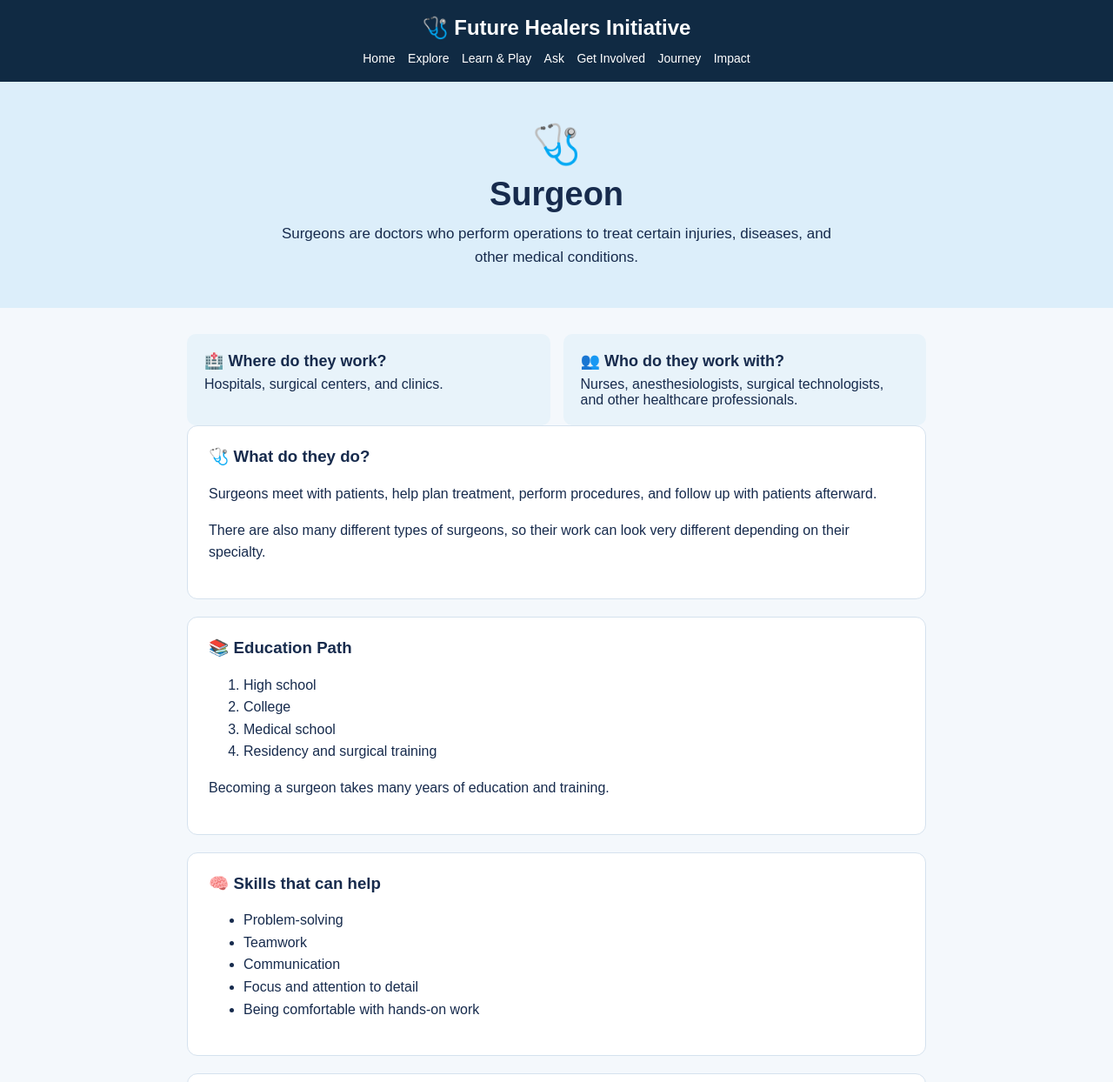
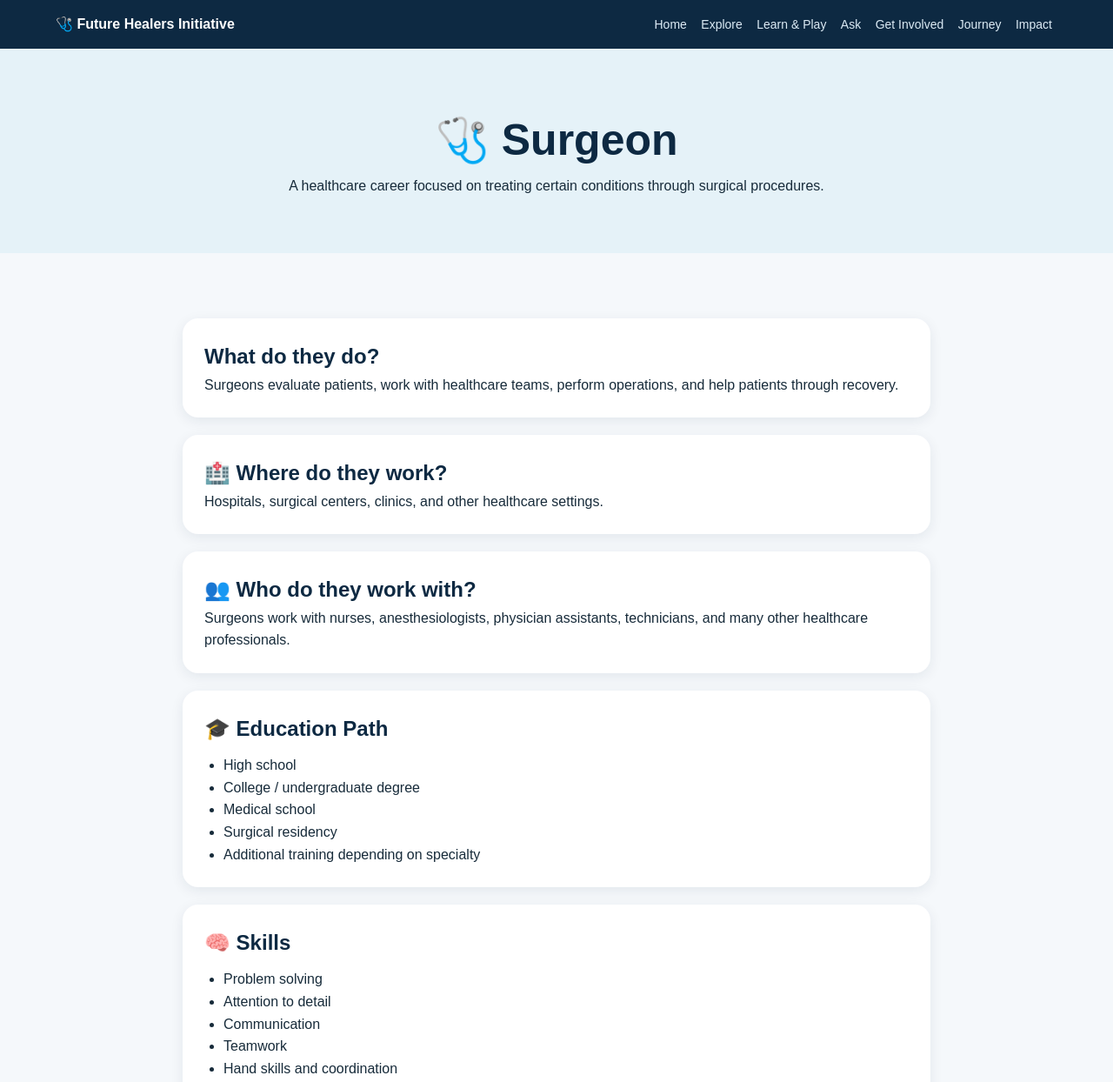
Before and after one commit to menchuvasquezashley/future-healers-initiative, a plain HTML site: page surgeon.html in a window 1280 px wide. Shown: the top 1244 px of the page at 87% size. Drawn offline with Linux system fonts and the light colour scheme.

Commit message:
Update surgeon.html

```diff
--- a/surgeon.html
+++ b/surgeon.html
@@ -2,149 +2,33 @@
 <html lang="en">
 <head>
 <meta charset="UTF-8">
-  <meta name="viewport" content="width=device-width, initial-scale=1.0">
-
-  <title>Surgeon | Future Healers Initiative</title>
+<meta name="viewport" content="width=device-width,initial-scale=1.0">
+<title>Surgeon | FHI</title>
 
 <style>
-    body {
-      margin: 0;
-      font-family: Arial, sans-serif;
-      background: #f4f8fc;
-      color: #172b4d;
-    }
-
-    header {
-      background: #102a43;
-      color: white;
-      padding: 18px;
-      text-align: center;
-    }
-
-    header h1 {
-      margin: 0;
-      font-size: 24px;
-    }
-
-    nav {
-      margin-top: 12px;
-    }
-
-    nav a {
-      color: white;
-      text-decoration: none;
-      margin: 0 5px;
-      font-size: 14px;
-    }
-
-    .hero {
-      text-align: center;
-      padding: 45px 20px;
-      background: #dceefa;
-    }
-
-    .hero .emoji {
-      font-size: 45px;
-    }
-
-    .hero h2 {
-      font-size: 38px;
-      margin: 10px 0;
-    }
-
-    .hero p {
-      max-width: 650px;
-      margin: auto;
-      line-height: 1.6;
-      font-size: 17px;
-    }
-
-    .container {
-      max-width: 850px;
-      margin: auto;
-      padding: 30px 20px;
-    }
-
-    .card {
-      background: white;
-      padding: 24px;
-      margin-bottom: 20px;
-      border-radius: 12px;
-      border: 1px solid #d5e2ee;
-    }
-
-    .card h3 {
-      margin-top: 0;
-    }
-
-    .card p,
-    .card li {
-      line-height: 1.6;
-    }
-
-    .facts {
-      display: grid;
-      grid-template-columns: repeat(2, 1fr);
-      gap: 15px;
-    }
-
-    .fact {
-      background: #e8f3fa;
-      padding: 20px;
-      border-radius: 10px;
-    }
-
-    .fact strong {
-      display: block;
-      margin-bottom: 7px;
-      font-size: 18px;
-    }
-
-    .buttons {
-      text-align: center;
-      margin: 30px 0;
-    }
-
-    .button {
-      display: inline-block;
-      background: #1769aa;
-      color: white;
-      text-decoration: none;
-      padding: 12px 18px;
-      border-radius: 8px;
-      margin: 5px;
-    }
-
-    footer {
-      background: #102a43;
-      color: white;
-      text-align: center;
-      padding: 25px;
-    }
-
-    @media (max-width: 650px) {
-      .facts {
-        grid-template-columns: 1fr;
-      }
-
-      .hero h2 {
-        font-size: 30px;
-      }
-
-      nav a {
-        display: inline-block;
-        margin: 5px;
-      }
-    }
+*{box-sizing:border-box;margin:0;padding:0}
+body{font-family:Arial,sans-serif;background:#f5f8fb;color:#172b3a;line-height:1.6}
+nav{background:#0d2942;padding:15px 5%;display:flex;justify-content:space-between;flex-wrap:wrap;gap:10px}
+.logo{color:white;font-weight:bold}
+nav a{color:#dcebf5;text-decoration:none;margin:0 6px;font-size:14px}
+.hero{text-align:center;background:#e5f2f8;padding:65px 20px}
+.hero h1{font-size:50px;color:#0d2942}
+section{max-width:900px;margin:auto;padding:55px 20px}
+.card{background:white;padding:25px;border-radius:18px;margin-top:20px;box-shadow:0 4px 15px rgba(13,41,66,.08)}
+h2{color:#0d2942}
+h3{color:#0d5c82}
+ul{margin:10px 0 0 22px}
+.button{display:inline-block;background:#0d5c82;color:white;padding:12px 18px;border-radius:10px;text-decoration:none;font-weight:bold;margin-top:20px}
+footer{background:#0d2942;color:white;text-align:center;padding:30px}
+@media(max-width:700px){nav{justify-content:center}.hero h1{font-size:40px}}
 </style>
 </head>
 
 <body>
 
-<header>
-  <h1>🩺 Future Healers Initiative</h1>
-
 <nav>
+<div class="logo">🩺 Future Healers Initiative</div>
+<div>
 <a href="index.html">Home</a>
 <a href="explore.html">Explore</a>
 <a href="learn.html">Learn & Play</a>
@@ -152,98 +36,74 @@
 <a href="involved.html">Get Involved</a>
 <a href="journey.html">Journey</a>
 <a href="impact.html">Impact</a>
+</div>
 </nav>
+
+<header class="hero">
+<h1>🩺 Surgeon</h1>
+<p>A healthcare career focused on treating certain conditions through surgical procedures.</p>
 </header>
 
-<section class="hero">
-  <div class="emoji">🩺</div>
-
-  <h2>Surgeon</h2>
-
-  <p>
-    Surgeons are doctors who perform operations to treat certain injuries,
-    diseases, and other medical conditions.
-  </p>
-</section>
-
-<main class="container">
-
-  <div class="facts">
-
-    <div class="fact">
-      <strong>🏥 Where do they work?</strong>
-      Hospitals, surgical centers, and clinics.
-    </div>
-
-    <div class="fact">
-      <strong>👥 Who do they work with?</strong>
-      Nurses, anesthesiologists, surgical technologists, and other healthcare professionals.
-    </div>
-
-  </div>
+<section>
 
 <div class="card">
-    <h3>🩺 What do they do?</h3>
-
+<h2>What do they do?</h2>
 <p>
-      Surgeons meet with patients, help plan treatment, perform procedures,
-      and follow up with patients afterward.
-    </p>
-
-    <p>
-      There are also many different types of surgeons, so their work can
-      look very different depending on their specialty.
+Surgeons evaluate patients, work with healthcare teams, perform operations, and help patients
+through recovery.
 </p>
 </div>
 
 <div class="card">
-    <h3>📚 Education Path</h3>
-
-    <ol>
-      <li>High school</li>
-      <li>College</li>
-      <li>Medical school</li>
-      <li>Residency and surgical training</li>
-    </ol>
-
+<h2>🏥 Where do they work?</h2>
 <p>
-      Becoming a surgeon takes many years of education and training.
+Hospitals, surgical centers, clinics, and other healthcare settings.
 </p>
 </div>
 
 <div class="card">
-    <h3>🧠 Skills that can help</h3>
+<h2>👥 Who do they work with?</h2>
+<p>
+Surgeons work with nurses, anesthesiologists, physician assistants, technicians, and many other
+healthcare professionals.
+</p>
+</div>
 
+<div class="card">
+<h2>🎓 Education Path</h2>
 <ul>
-      <li>Problem-solving</li>
-      <li>Teamwork</li>
-      <li>Communication</li>
-      <li>Focus and attention to detail</li>
-      <li>Being comfortable with hands-on work</li>
+<li>High school</li>
+<li>College / undergraduate degree</li>
+<li>Medical school</li>
+<li>Surgical residency</li>
+<li>Additional training depending on specialty</li>
 </ul>
 </div>
 
 <div class="card">
-    <h3>💭 Think About It</h3>
+<h2>🧠 Skills</h2>
+<ul>
+<li>Problem solving</li>
+<li>Attention to detail</li>
+<li>Communication</li>
+<li>Teamwork</li>
+<li>Hand skills and coordination</li>
+</ul>
+</div>
 
+<div class="card">
+<h2>💭 Think About It</h2>
 <p>
-      Would you enjoy solving problems, working with a team, and doing
-      hands-on work?
-    </p>
-
-    <p>
-      If so, surgery could be a career worth exploring more.
+Would you enjoy a career that combines science, teamwork, decision-making, and hands-on work?
 </p>
 </div>
 
-  <div class="buttons">
 <a class="button" href="explore.html">← Back to Explore</a>
-  </div>
 
-</main>
+</section>
 
 <footer>
-  🩺 Future Healers Initiative • See Yourself in Healthcare
+<p>Future Healers Initiative × Pre-Med Society 🩺</p>
 </footer>
 
 </body>
```
Lines whose indentation alone changed are shown as unchanged.
